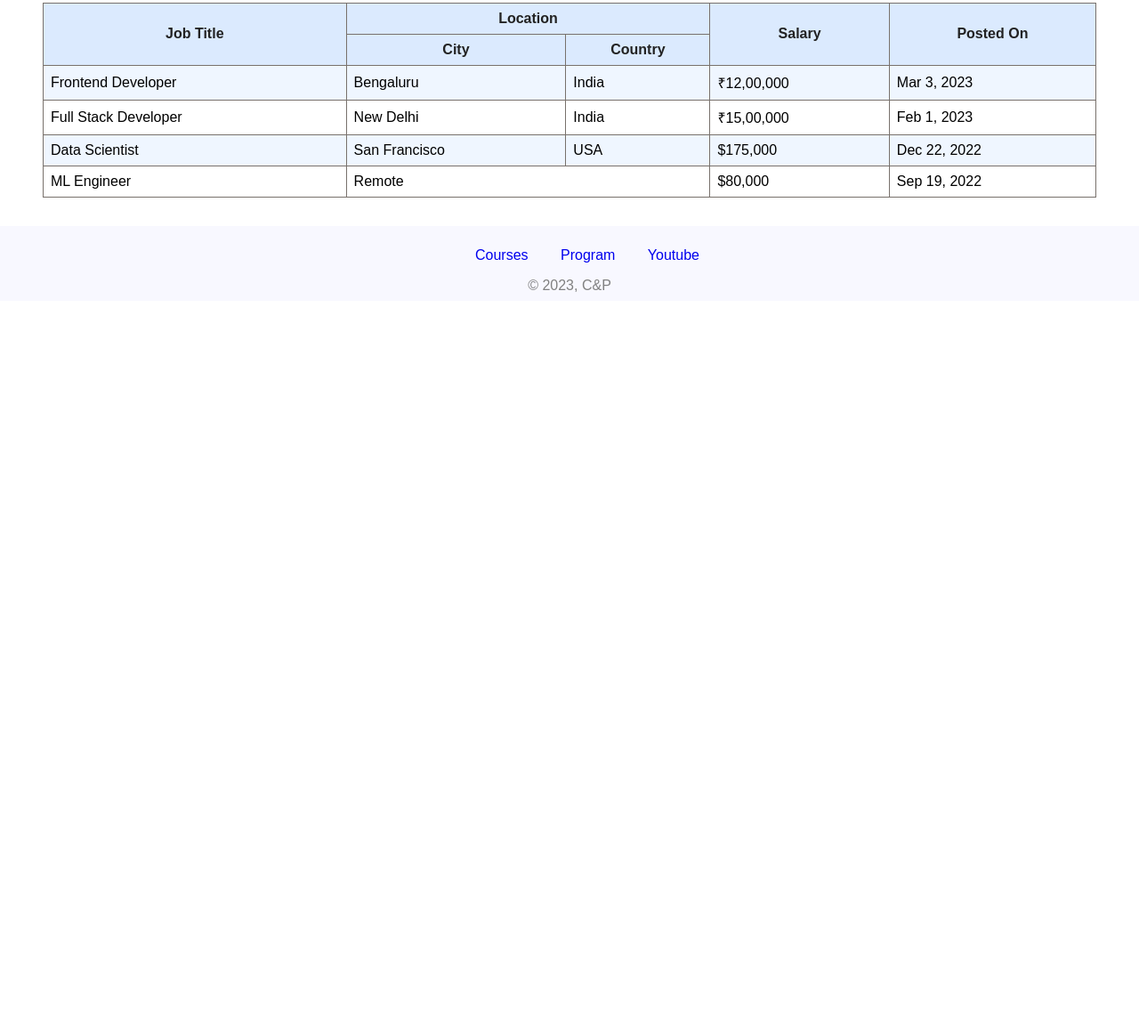
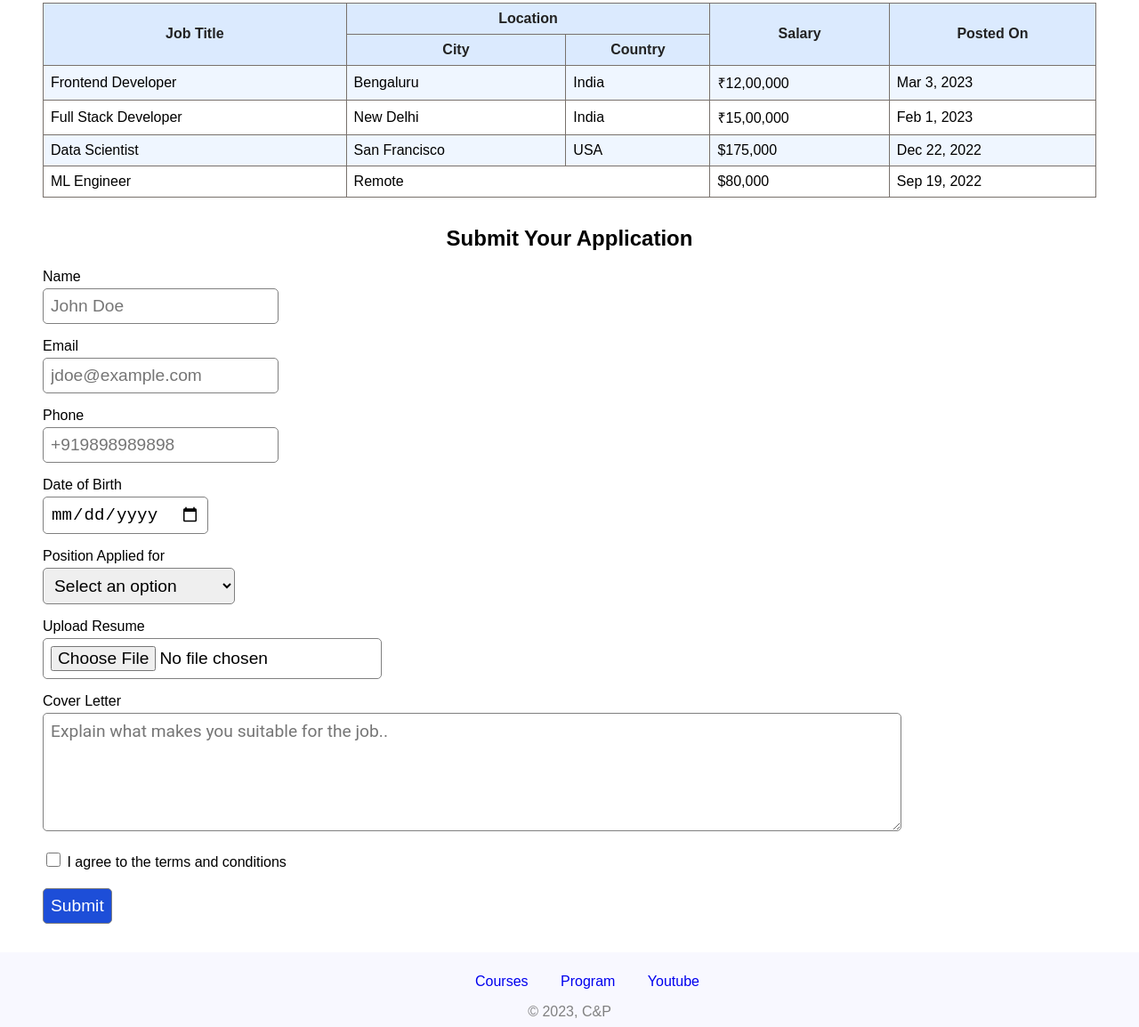
Before and after one commit to prabesh013/careers-site, a plain HTML site: page src/index.html in a window 1280 px wide. Shown: the part 747-1901 px from the top of the page at 89% size. Before the commit the page ends 1085 px from the top, so only its background shows below. Drawn offline with Linux system fonts and the light colour scheme.

Commit message:
Add application form, Update to index.html and styles.css

```diff
--- a/src/index.html
+++ b/src/index.html
@@ -43,8 +43,6 @@
             <img id="team-image" src="./images/team.jpg" alt="Team">
         </div>
     </div>
-
-
 
     <h2>Job Opportunities</h2>
     <div class="jobs">
@@ -93,6 +91,69 @@
         </tbody>
       </table>
     </div>
+
+    <div id="application">
+        <h2>Submit Your Application</h2>
+
+        <form id="application-form">
+          <div class="form-group">
+            <label for="name">Name</label><br />
+            <input type="text" id="name" name="name" required placeholder="John Doe" />
+          </div>
+
+          <div class="form-group">
+            <label for="email">Email</label><br />
+            <input type="email" id="email" name="email" required placeholder="jdoe@example.com" />
+          </div>
+          <div class="form-group">
+            <label for="phone">Phone</label><br />
+            <input type="tel" id="phone" name="phone" required placeholder="+919898989898" />
+          </div>
+
+          <div class="form-group">
+            <label for="dob">Date of Birth</label><br />
+            <input type="date" id="dob" name="dob" required />
+          </div>
+
+          <div class="form-group">
+            <label for="position">Position Applied for</label><br />
+            <select id="position" name="position" required>
+              <option value="" disabled selected>Select an option</option>
+              <option value="Frontend Developer">Frontend Developer</option>
+              <option value="Full Stack Developer">Full Stack Developer</option>
+              <option value="Data Scientist">Data Scientist</option>
+              <option value="ML Engineer">ML Engineer</option>
+            </select>
+          </div>
+
+          <div class="form-group">
+            <label for="resume">Upload Resume</label><br />
+            <input type="file" id="resume" name="resume" accept=".pdf,.doc,.docx" required />
+          </div>
+
+          <div class="form-group">
+            <label for="coverletter">Cover Letter</label><br />
+            <textarea
+              id="coverletter"
+              name="coverletter"
+              rows="5"
+              placeholder="Explain what makes you suitable for the job.."
+            ></textarea>
+          </div>
+
+          <div class="form-group">
+            <label for="terms">
+              <input type="checkbox" id="terms" name="terms" required />
+              I agree to the terms and conditions
+            </label>
+          </div>
+
+          <div class="form-group">
+            <input type="submit" value="Submit" />
+          </div>
+        </form>
+      </div>
+
     <div id="footer">
         <ul id="footer-links">
             <li>
--- a/src/styles.css
+++ b/src/styles.css
@@ -122,3 +122,48 @@ h3{
   .jobs-data-row:nth-child(odd) {
     background-color: #eff6ff;
   }
+
+  #application {
+    max-width: 1200px;
+    margin: 0 auto;
+    padding: 0 48px;
+  }
+
+  #application h2 {
+    margin-top: 32px;
+  }
+
+  .form-group {
+    margin: 16px 0;
+  }
+
+  #application-form label {
+    font-weight: 500;
+  }
+  #application-form input,
+  select,
+  textarea {
+    padding: 8px;
+    font-size: 1.2rem;
+    margin-top: 4px;
+    border-radius: 5px;
+    border: 1px solid gray;
+  }
+
+  .form-group textarea {
+    width: 80%;
+    font-family: "Roboto", sans-serif;
+  }
+
+  .form-group input[type="checkbox"] {
+    width: 16px;
+    height: 16px;
+  }
+
+  .form-group input[type="submit"] {
+    background-color: #1d4ed8;
+    color: white;
+    font-weight: 500;
+    padding: 8px;
+    cursor: pointer;
+  }
```
